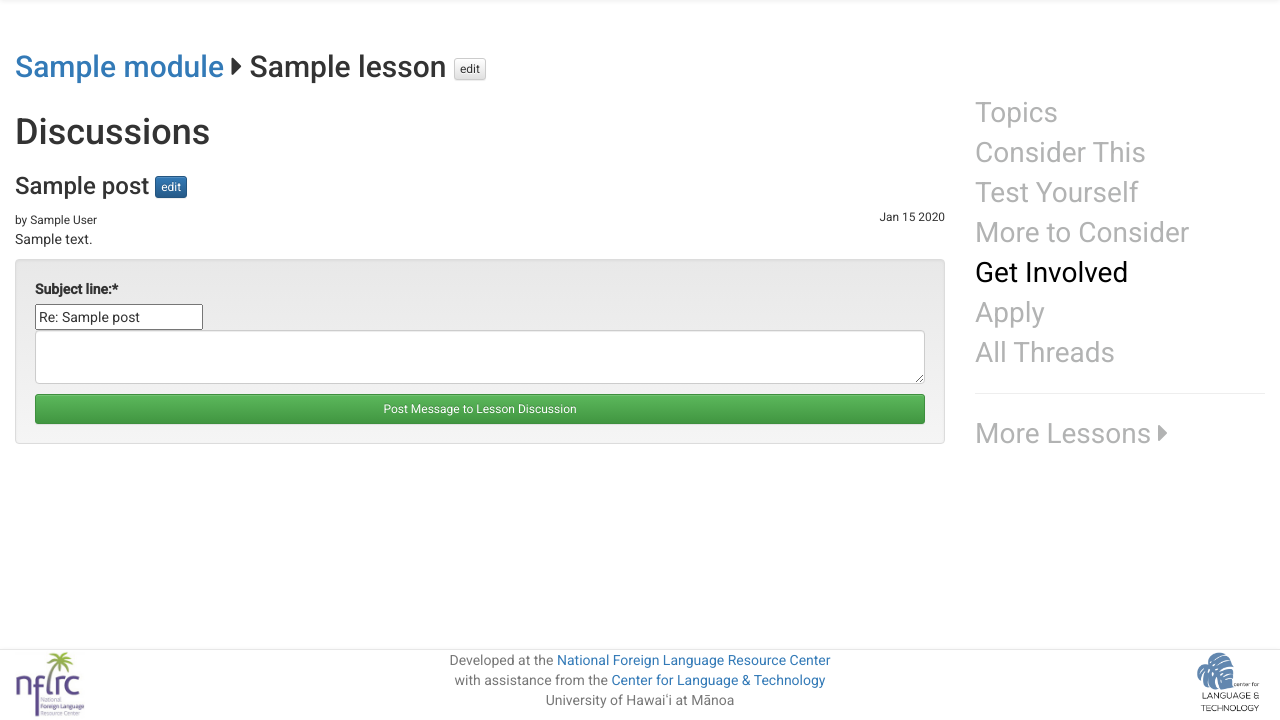
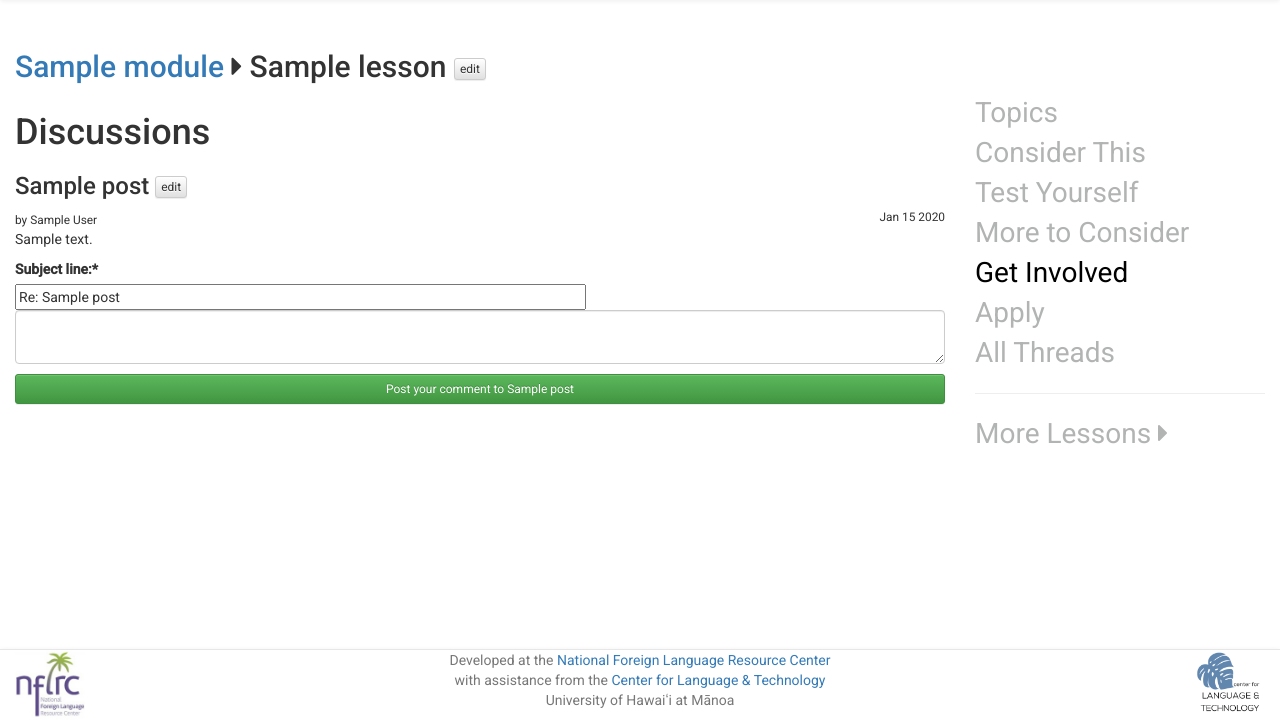
Before and after one commit to richmedina/nflrc-blwl-dev, a Django app: page /discussions/1/ in a window 1280 px wide. Shown: the part 80-800 px from the top of the page. Run offline with Django 3.2, Linux system fonts and the light colour scheme; a user stored in the database is signed in; data comes from the database, SQL or seed files in the repository; tables that the repository leaves empty hold one stand-in row (values such as "Sample post"); parts of the project's set-up code (start-up, migrations or seed data) failed here and were passed over; some libraries are stand-ins or nearby versions.

Commit message:
discussion look and feel and other ui adjustments

```diff
--- a/core/forms.py
+++ b/core/forms.py
@@ -9,6 +9,6 @@ class HonorCodeForm(ModelForm):
     class Meta:
     	model = Whitelist
     	fields = ['honor_agreement']
-    	labels = {
+        labels = {
             'honor_agreement': _('I have read, acknowledge, and agree to the above statements'),
         }
--- a/discussions/forms.py
+++ b/discussions/forms.py
@@ -21,6 +21,7 @@ class PostReplyForm(forms.ModelForm):
         fields = ['subject', 'text', 'creator', 'parent_post']
         widgets = {
             'text': forms.Textarea(attrs={'rows': 2, 'cols': '100%', 'class': 'form-control discussion-editor'}),
+            'subject': forms.TextInput(attrs={'size': '75%'}),
             'creator': forms.HiddenInput(),
             'parent_post': forms.HiddenInput(),
         }
@@ -31,7 +32,7 @@ class PostSubthreadReplyForm(forms.ModelForm):
         model = Post
         fields = ['subject', 'text', 'creator', 'parent_post']
         widgets = {
-            'text': forms.Textarea(attrs={'rows': 2, 'cols': '80', 'class': 'form-control '}),
+            'text': forms.Textarea(attrs={'rows': 1, 'class': 'form-control '}),
             'subject': forms.HiddenInput(),
             'creator': forms.HiddenInput(),
             'parent_post': forms.HiddenInput(),
--- a/lessons/forms.py
+++ b/lessons/forms.py
@@ -81,8 +81,8 @@ class PbllPageUpdateForm(forms.ModelForm):
         model = PbllPage
         fields = ['title', 'content']
         labels = {
-            'title': 'Editing a PBLL basic page:'
+            'title': 'Page title:'
         }
         widgets = {
-            'text': forms.Textarea(attrs={'rows': 25, 'cols': 80, 'class': 'form-control content-editor'}),
+            'content': forms.Textarea(attrs={'rows': 25, 'cols': 80, 'class': 'form-control content-editor'}),
         }
--- a/quiz/templates/question.html
+++ b/quiz/templates/question.html
@@ -14,7 +14,7 @@
 		<a href="{{ lesson.module.get_absolute_url }}">{{ lesson.module }}</a> <i class="fa fa-caret-right"></i>
 		{{ lesson }}
 		{% if user.is_staff %}
-			<a href="{% url 'lesson_edit' lesson.slug %}" class="btn btn-default btn-xs">edit</a>
+			<a href="{% url 'lesson_edit' lesson.slug %}" class="btn btn-default btn-xs"><i class="fa fa-pencil"></i></a>
 		{% endif %}
    	</h2>
    </div>
--- a/quiz/templates/result.html
+++ b/quiz/templates/result.html
@@ -8,7 +8,7 @@
     <div class="col-md-12">
       <h2>
           <a href="{{ lesson.module.get_absolute_url }}">{{ lesson.module }}</a> <i class="fa fa-caret-right"></i>
-          {{ lesson }} {% if user.is_staff %}<a href="{% url 'lesson_edit' lesson.slug %}" class="btn btn-default btn-xs">edit</a>{% endif %}
+          {{ lesson }} {% if user.is_staff %}<a href="{% url 'lesson_edit' lesson.slug %}" class="btn btn-default btn-xs"><i class="fa fa-pencil"></i></a>{% endif %}
       </h2>
     </div>
     {% if not lesson.active and not user.is_staff %}
--- a/templates/discussions.html
+++ b/templates/discussions.html
@@ -20,7 +20,7 @@
 		<h1>Discussions</h1>
 	<!-- thread header -->
 		<h3>{{ thread.subject }}
-			{% if user.is_staff or user == thread.creator %}<a href="{% url 'edit_post' thread.id %}" class="btn btn-primary btn-xs">edit</a>{% endif %}
+			{% if user.is_staff or user == thread.creator %}<a href="{% url 'edit_post' thread.id %}" class="btn btn-default btn-xs">edit</a>{% endif %}
 		</h3>
 		<small>by {{ thread.creator.first_name }} {{ thread.creator.last_name }}</small>
 		<small style="float: right">{{ thread.modified|date:"M j Y" }}</small>
@@ -28,15 +28,11 @@
 	    <p>{{ thread.text  | safe }}</p>
 
 	<!-- thread post form -->
-	    <div class="well">
+	    <div class="">
 	        <form id="{{thread.id}}-postform" class="postform" action="{% url 'create_post'%}" method="post" data-reply_target="{{thread.id}}-replies">{% csrf_token %}
-
 	            {{ postform|crispy }}
 	            <p></p>
-
-	            <div style="text-align: right"><input id="post_submit_btn" type="submit" class="btn btn-success btn-sm btn-block" value="Post Message to Lesson Discussion"/></div>
-
-
+	            <input id="post_submit_btn" type="submit" class="btn btn-success btn-sm btn-block" value="Post your comment to {{thread.subject}}"/>
 	        </form>
 	    </div>
 
@@ -45,9 +41,11 @@
 
 
 	    {% for j in replies  %}
-		    <div id="post_{{j.0.id}}" class="" style="margin-left: 30px; {% if j.0 in new_replies %} background-color: #FFCC99 {% endif %}">
+    	<p style="margin-top: 5px; border-top: 5px solid #ddd;">&nbsp;</p>
+	    <div id="post_{{j.0.id}}" class="" style="{% if j.0 in new_replies %} background-color: #FFCC99 {% endif %}">
 	    	<dt>
-		    		<h6 style="border-bottom: 2px solid #ddd">
+
+	    		<h6 class="text-muted">
 		    		{% if user.is_staff or user == j.0.creator %}
 			    			<form class="post_delete" method="post" data-reply-target="post_{{j.0.id}}" action="{% url 'delete_post' %}">{% csrf_token %}
 			    				<input type="hidden" name="post" value="{{ j.0.id }}"/>
@@ -55,65 +53,50 @@
 			    			</form>
 		    		{% endif %}
 		    		{{ j.0.modified|date:"M j Y" }}
-		    			<small> by {% if user == j.0.creator %}me{% else %}{{ j.0.creator.first_name }} {{ j.0.creator.last_name }} {% endif %}</small>
+	    			by {% if user == j.0.creator %}me{% else %}{{ j.0.creator.first_name }} {{ j.0.creator.last_name }} {% endif %}
 	    			{% if user.is_staff or user == j.0.creator %} <a href="{% url 'edit_post' j.0.id %}" class=" btn btn-xs">edit</a> {% endif %}
 	    		</h6>
 
 	    		<p class="clearfix">
 	    			{{ j.0.subject }}
 	    		</p>
-
-
 	    	</dt>
-		    	<dd class="" style="border-bottom: 1px solid #ddd; background: white">{{ j.0.text | safe }}</dd>
-
+	    	<dd>{{ j.0.text | safe }}</dd>
     		<p></p>
 
 <!-- subthread replies -->
+    		<div>
 
-	    		<div>
 <!-- display subreply form if current reply is not grandchild of thread -->
     			{% if not j.0.parent.parent %}
 					<form id="{{j.0.id}}-postform" class="postform" style="margin-left: 30px;" action="{% url 'create_post'%}" method="post" data-reply_target="{{j.0.id}}-replies">{% csrf_token %}
-
 						<h6><input id="post_{{j.0.id}}_reply_btn" type="submit" class="" value="reply"/> to {{ j.0.creator }} </h6>
 						{{ j.1|crispy }}
         			</form>
     			{% endif %}
-
-
 <!-- subthread replies -->
 
-	    			<dl id="{{j.0.id}}-replies" class="reply-block" style="margin-left: 30px;">
-	    			<h6>Replies to {{ j.0.subject }} by {{ j.0.creator }} </h6>
+    			<dl id="{{j.0.id}}-replies" class="reply-block" style="margin-left: 30px">
+    			<h5 class="text-muted">Replies to {{ j.0.subject }} by {{ j.0.creator }} </h5>
     			{% for k in j.2  %}
 
-	    				<div id="post_{{k.id}}" class="">
+    				<div id="post_{{k.id}}" style="border-bottom: 1px dotted #ddd;">
 				    	<dt>
-					    		<h6  style="border-bottom: 2px solid #ddd;">
-
-
+				    		<h6 class="text-muted">
 					    		{% if user.is_staff or user == k.creator %}
-
 						    			<form class="post_delete" method="post" data-reply-target="post_{{k.id}}" action="{% url 'delete_post' %}">{% csrf_token %}
 						    				<input type="hidden" name="post" value="{{ k.id }}"/>
 						    				<small><input type="submit" class="btn btn-xs pull-right" title="Delete this post?" value="remove"/></small>
 						    			</form>
-
 		    					{% endif %}
 		    					{{ k.modified|date:"M j Y" }}
-			    					<small> by {% if user == k.creator %}me{% else %}{{ k.creator.first_name }} {{ k.creator.last_name }} {% endif %}</small>
+		    					by {% if user == k.creator %}me{% else %}{{ k.creator.first_name }} {{ k.creator.last_name }} {% endif %}
 	    						{% if user.is_staff or user == k.creator %} <a href="{% url 'edit_post' k.id %}" class="pull btn btn-xs">edit</a> {% endif %}
 		    				</h6>
-
-			    				<p>
-
-
-		    					</p>
 				    	</dt>
-
 				    	<dd>{{ k.text | safe }}</dd>
 			    	</div>
+
 		    	{% endfor %}
     			</dl>
 
--- a/templates/inactive.html
+++ b/templates/inactive.html
@@ -15,7 +15,7 @@
             <h2>
                 {{ pbllpage.title }}
                 {% if user.is_staff %}
-                    <a href="{% url 'pbllpage_edit' slug=pbllpage.slug %}" class=""><small>edit</small></a>
+                    <a href="{% url 'pbllpage_edit' slug=pbllpage.slug %}" class=""><small><i class="fa fa-pencil"></i></small></a>
                 {% endif %}
             </h2>
 
--- a/templates/pbllpage.html
+++ b/templates/pbllpage.html
@@ -5,7 +5,7 @@
 {% block content_container %}
 <div class="col-md-12">
 	<h2>{{ object.title }}
-		{% if user.is_staff %}<a href="{% url 'pbllpage_edit' slug=object.slug %}" class=""><small>edit</small></a>{% endif %}
+		{% if user.is_staff %}<a href="{% url 'pbllpage_edit' slug=object.slug %}" class=""><small><i class="fa fa-pencil"></i></small></a>{% endif %}
 	</h2></div>
 
 <div class="col-md-12">{{ object.content | safe }}</div>
```
Also changed, not shown: lessons/models.py (+0 -7 lines), templates/index.html (+4 -8 lines), templates/lesson.html (+5 -5 lines), templates/module.html (+6 -6 lines). Lines whose indentation alone changed are shown as unchanged.
